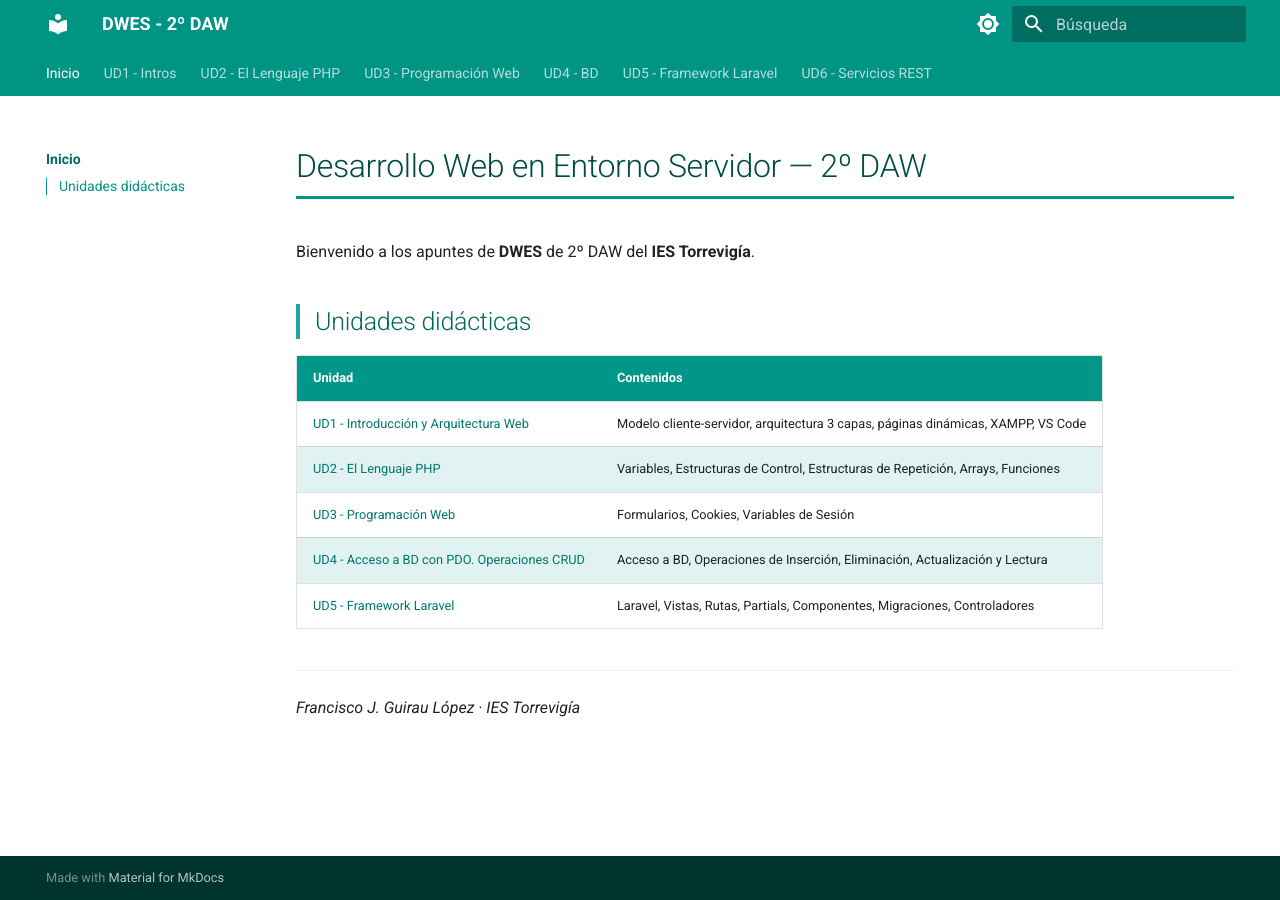
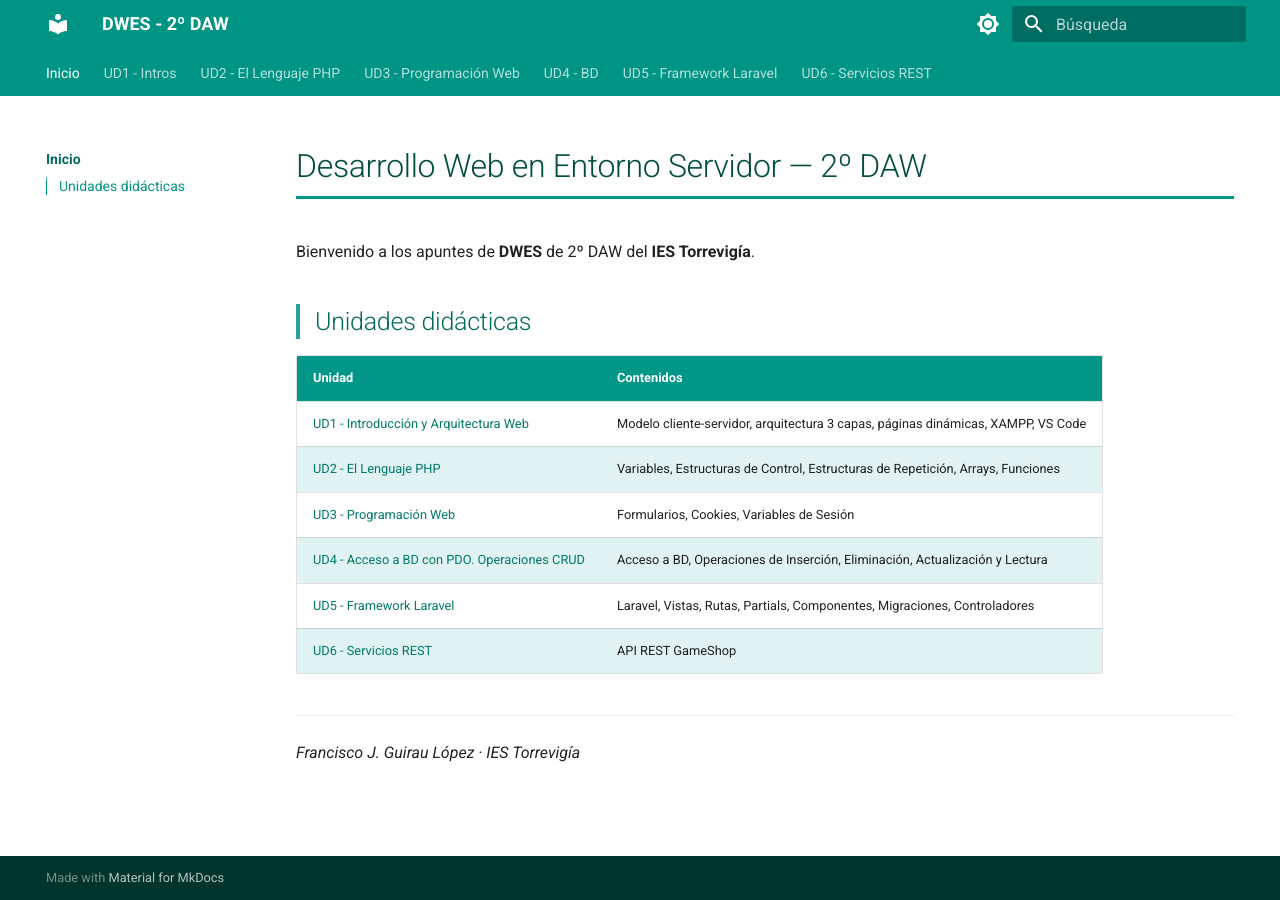
Before and after one commit to fguirau/dwes-2daw, an MkDocs documentation site: the page built from docs/index.md, in a window 1280 px wide. Built offline with MkDocs 1.6.1 and Material for MkDocs 9.7.7, drawn with Linux system fonts in a browser that asks for light colours.

Commit message:
Add UD6 - Servicios REST to documentation index

```diff
--- a/docs/index.md
+++ b/docs/index.md
@@ -11,6 +11,7 @@ Bienvenido a los apuntes de **DWES** de 2º DAW del **IES Torrevigía**.
 | [UD3 - Programación Web](ud3/01_programacion_web.md) | Formularios, Cookies, Variables de Sesión |
 | [UD4 - Acceso a BD con PDO. Operaciones CRUD](ud4/01_acceso_bd_pdo.md) | Acceso a BD, Operaciones de Inserción, Eliminación, Actualización y Lectura |
 | [UD5 - Framework Laravel](ud5/01_vistas_rutas_layouts.md) | Laravel, Vistas, Rutas, Partials, Componentes, Migraciones, Controladores |
+| [UD6 - Servicios REST](ud6/00_modelo_genero.md) | API REST GameShop |
 
 ---
 
```
